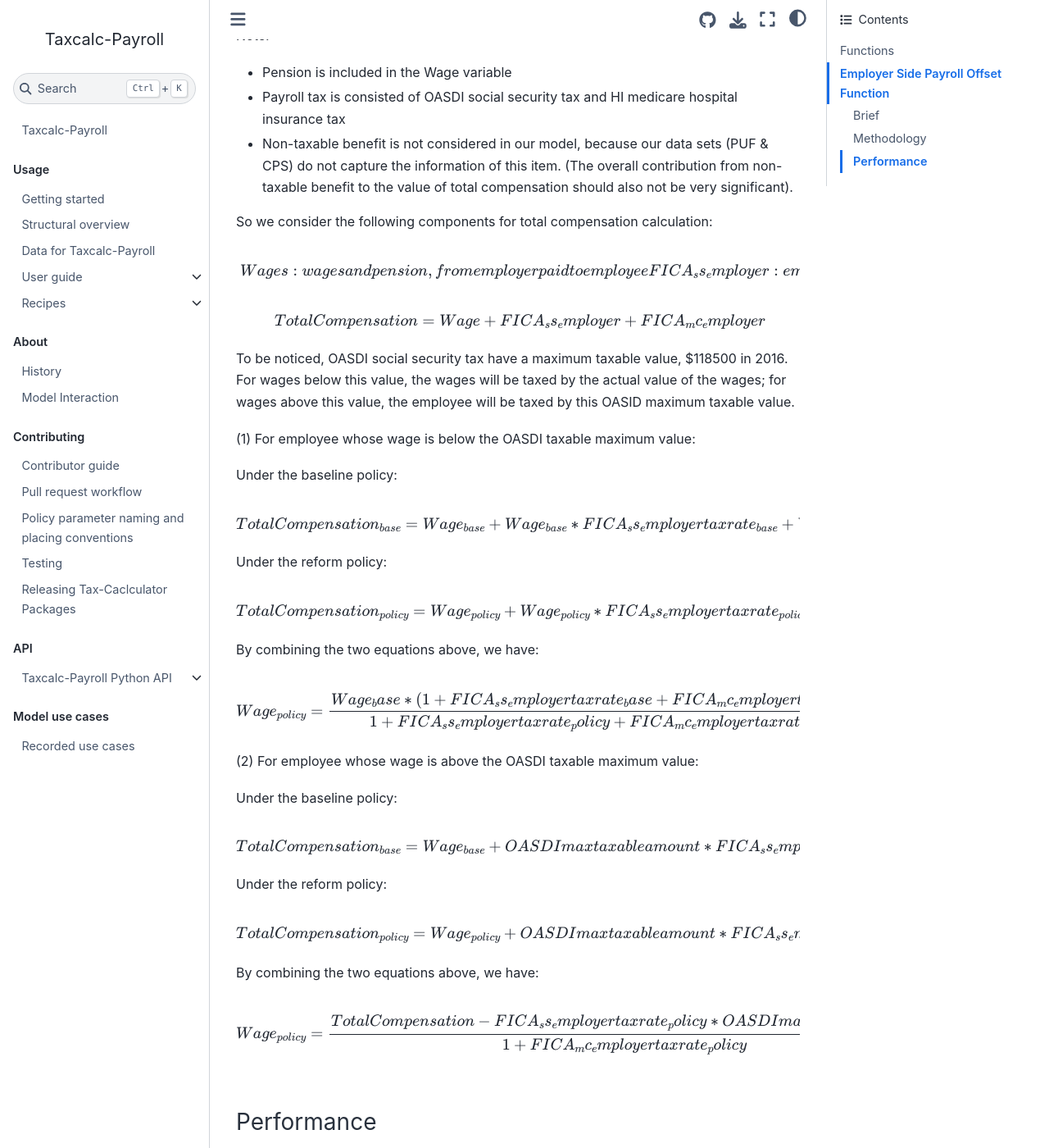
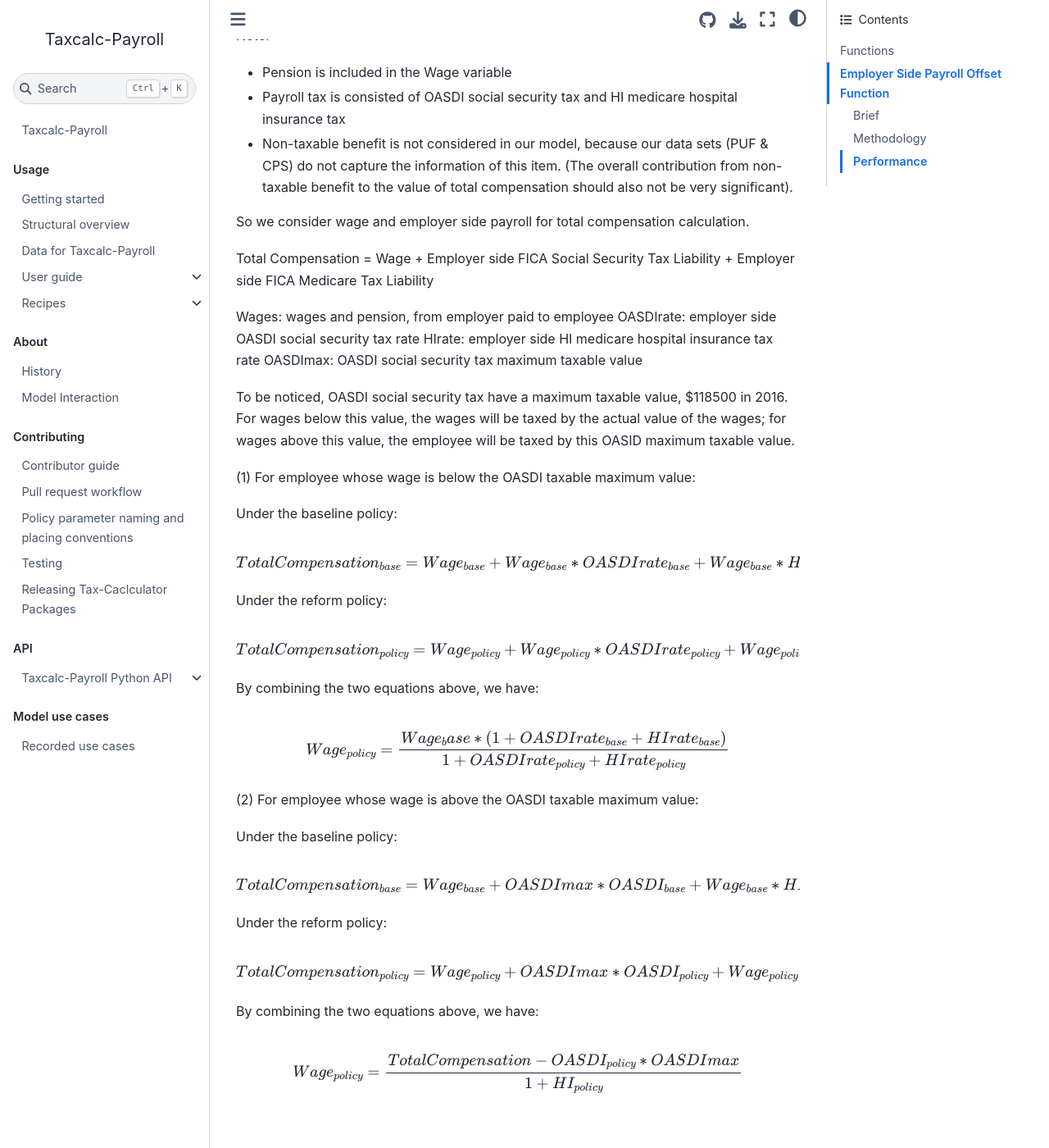
Before and after one commit to bodiyang/Taxcalc-Payroll, a Jupyter Book: the page built from docs/functions.md, in a window 1280 px wide and 1400 px high, scrolled down 1143 px. Shown: the whole window at 82% size. Built offline with Jupyter Book 1.0.4 settings and Sphinx 7.4.7 and the Sphinx Book theme 1.1.4, drawn with Linux system fonts in a browser that asks for light colours; pages that are not in the unit, such as notebooks, are missing from menus; some of the changed text lies outside the part shown.

Commit message:
update functions edit

```diff
--- a/docs/functions.md
+++ b/docs/functions.md
@@ -26,10 +26,7 @@ We hold the assumption that total compensation from the employer to the employee
 
 Under this assumption, an increase on the employer side payroll tax rate will result in a decrease in the employee's wages. The decrease of wages will then result in a decrease of tax revenue from the employee side, both income tax revenue and payroll tax revenue.
 
-$\
 Total Compensation = Wage + Employer Side Payroll Tax Liability + Non-Taxable Benefit
-$
-
 
 Note:
 - Pension is included in the Wage variable
@@ -37,38 +34,37 @@ Note:
 - Non-taxable benefit is not considered in our model, because our data sets (PUF & CPS) do not capture the information of this item. (The overall contribution from non-taxable benefit to the value of total compensation should also not be very significant).
 
 
-So we consider the following components for total compensation calculation:
+So we consider wage and employer side payroll for total compensation calculation.
 
-$$\
+Total Compensation = Wage + Employer side FICA Social Security Tax Liability + Employer side FICA Medicare Tax Liability
+
+
 Wages: wages and pension, from employer paid to employee
-FICA_ss_employer: employer side OASDI social security tax liability
-FICA_mc_employer: employer side HI medicare hospital insurance tax liability
-$$
-
-$$\
-Total Compensation = Wage + FICA_ss_employer + FICA_mc_employer
-$$
+OASDIrate: employer side OASDI social security tax rate
+HIrate: employer side HI medicare hospital insurance tax rate
+OASDImax: OASDI social security tax maximum taxable value
 
 To be noticed, OASDI social security tax have a maximum taxable value, $118500 in 2016. For wages below this value, the wages will be taxed by the actual value of the wages; for wages above this value, the employee will be taxed by this OASID maximum taxable value.
+
 
 (1) For employee whose wage is below the OASDI taxable maximum value:
 
 Under the baseline policy:
 
 $$
-Total Compensation_{base} = Wage_{base} + Wage_{base} * FICA_ss_employer tax rate_{base} + Wage_{base} * FICA_mc_employer tax rate_{base}
+Total Compensation_{base} = Wage_{base} + Wage_{base} * OASDIrate_{base} + Wage_{base} * HIrate_{base}
 $$
 
 Under the reform policy:
 
 $$
-Total Compensation_{policy} = Wage_{policy} + Wage_{policy} * FICA_ss_employer tax rate_{policy} + Wage_{policy} * FICA_mc_employer tax rate_{policy}
+Total Compensation_{policy} = Wage_{policy} + Wage_{policy} * OASDIrate_{policy} + Wage_{policy} * HIrate_{policy}
 $$
 
 By combining the two equations above, we have:
 
 $$
-Wage_{policy} = \frac{Wage_base * (1 + FICA_ss_employer tax rate_base+ FICA_mc_employer tax rate_base)}{1 + FICA_ss_employer tax rate_policy + FICA_mc_employer tax rate_policy}
+Wage_{policy} = \frac{Wage_base * (1 + OASDIrate_{base}+ HIrate_{base})}{1 + OASDIrate_{policy} + HIrate_{policy}}
 $$
 
 
@@ -77,19 +73,19 @@ $$
 Under the baseline policy:
 
 $$
-Total Compensation_{base} = Wage_{base} + OASDI max taxable amount * FICA_ss_employer tax rate_{base} + Wage_{base} * FICA_mc_employer tax rate_{base}
+Total Compensation_{base} = Wage_{base} + OASDImax * OASDI_{base} + Wage_{base} * HI_{base}
 $$
 
 Under the reform policy:
 
 $$
-Total Compensation_{policy} = Wage_{policy} + OASDI max taxable amount * FICA_ss_employer tax rate_{policy} + Wage_{policy} * FICA_mc_employer tax rate_{policy}
+Total Compensation_{policy} = Wage_{policy} + OASDImax * OASDI_{policy} + Wage_{policy} * HI_{policy}
 $$
 
 By combining the two equations above, we have:
 
 $$
-Wage_{policy} = \frac{Total Compensation - FICA_ss_employer tax rate_policy * OASDI max taxable amount}{1 + FICA_mc_employer tax rate_policy}
+Wage_{policy} = \frac{Total Compensation - OASDI_{policy} * OASDImax}{1 + HI_{policy}}
 $$
 
 
```
